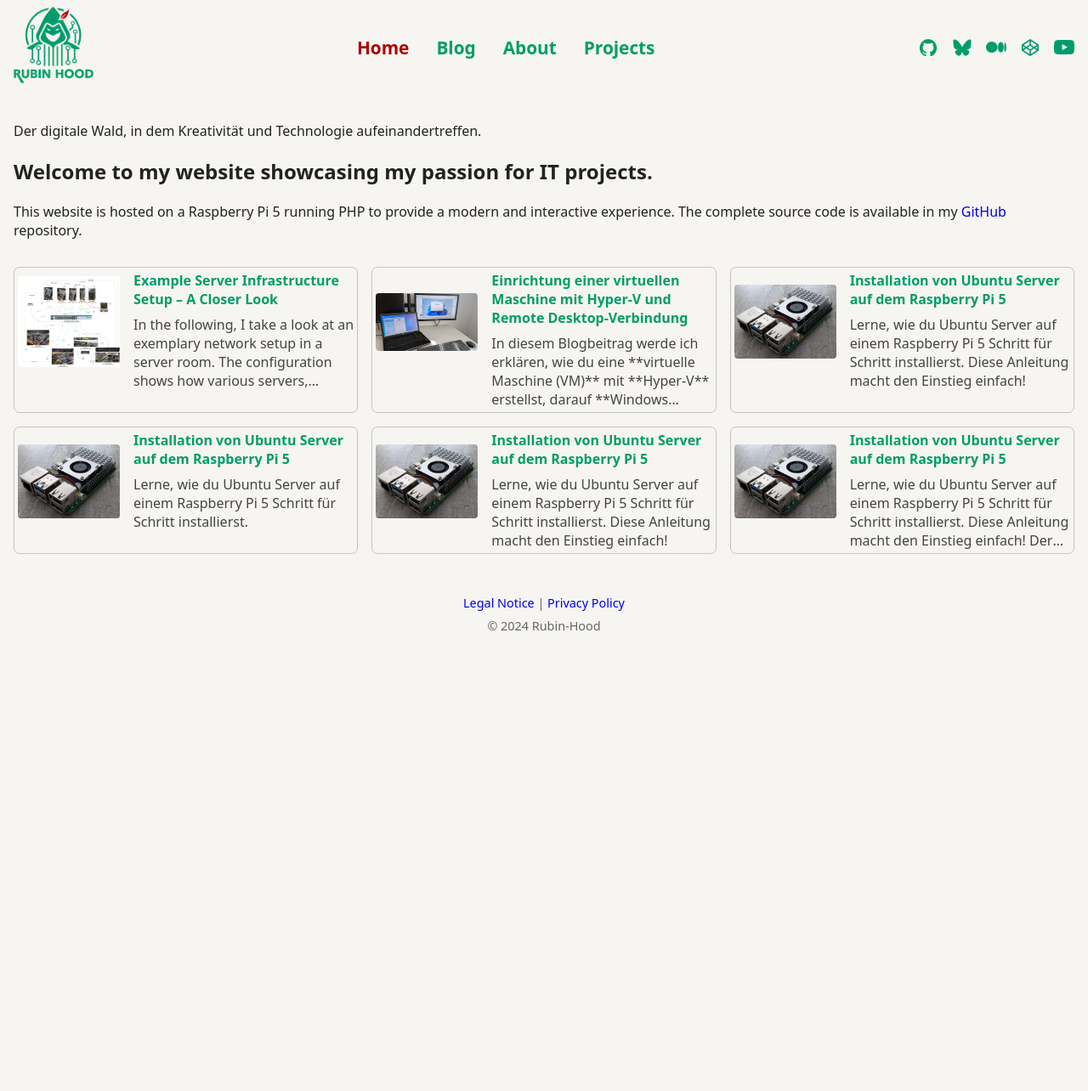
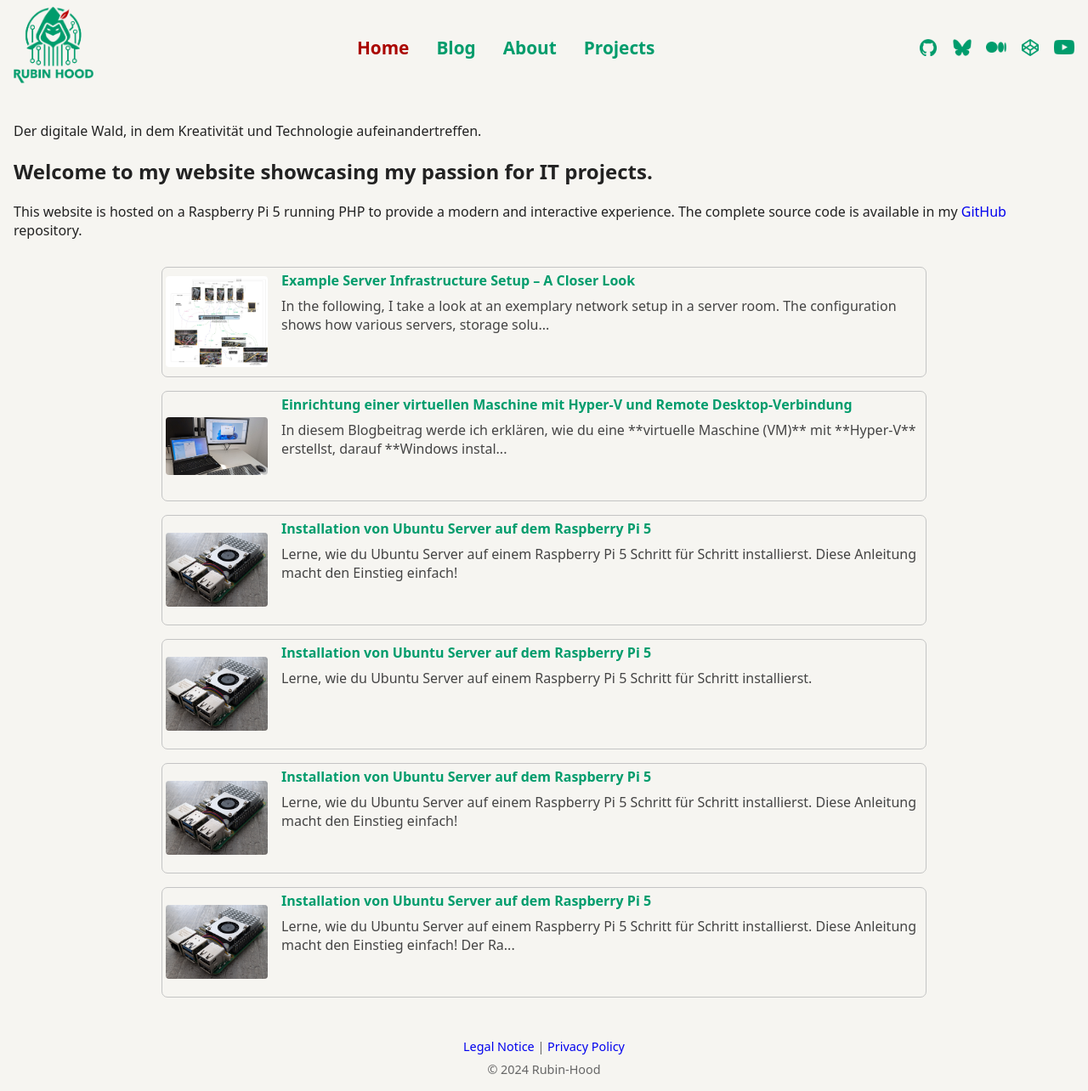
Before and after one commit to rubin-hood/rubinhood-blog, a Jekyll site: the page built from index.md, in a window 1280 px wide. Shown: the whole page at 85% size. Built offline with Jekyll 4.4.1, drawn with Linux system fonts in a browser that asks for light colours; before the commit the page ends 900 px from its top, so only the background shows below that.

Commit message:
Update style.css

```diff
--- a/assets/css/style.css
+++ b/assets/css/style.css
@@ -149,7 +149,7 @@ main {
 
 /* Einzelne Blogkarte (Artikel-Vorschau) */
 .blog-card {
-  flex: 1 1 100px;          /* Karte kann wachsen, ist aber mindestens 300px breit */
+  flex: 1 1 auto;          /* Karte kann wachsen, ist aber mindestens 300px breit */
   box-sizing: border-box;   /* Padding und Border werden zur Breite dazugerechnet */
   background: #F6F5F1;         /* Weiße Kartenfläche */
   /*border: 2px solid #ff0000;   /* Dezenter, grauer Rahmen */
```
